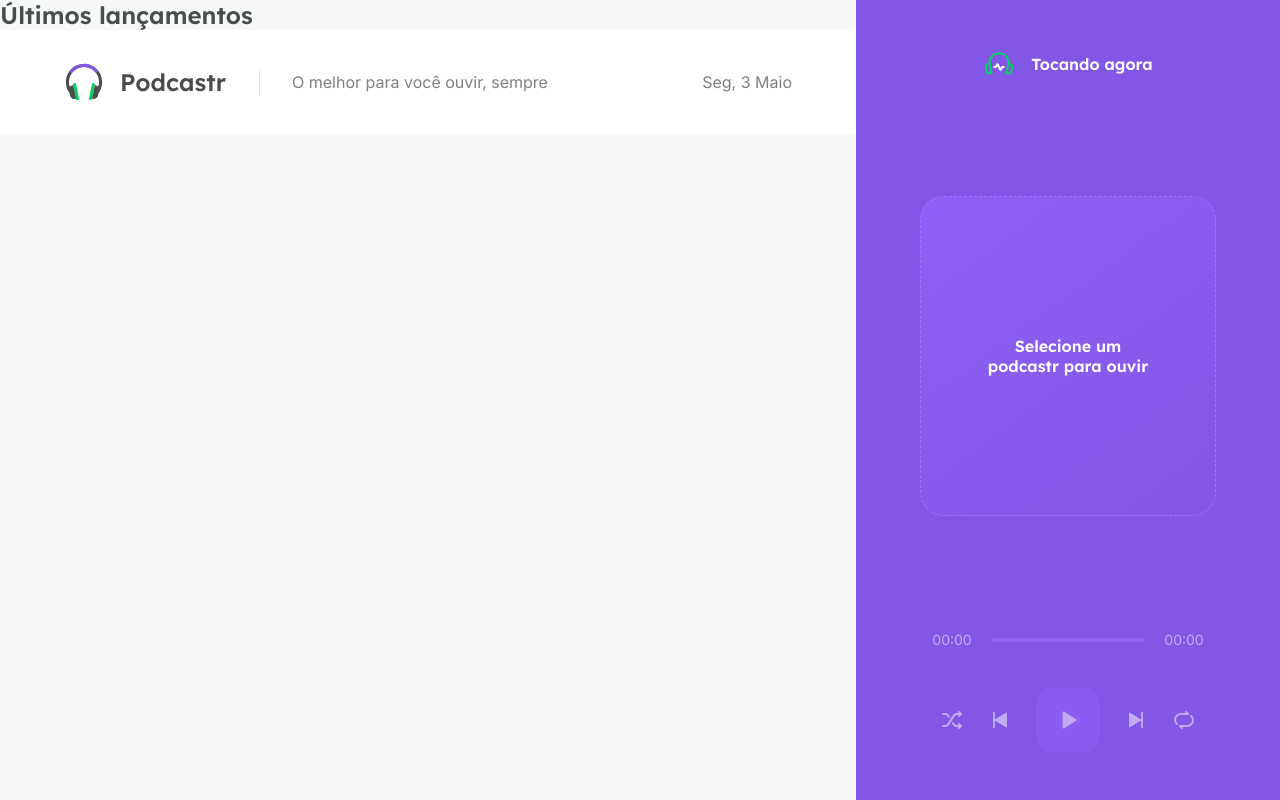
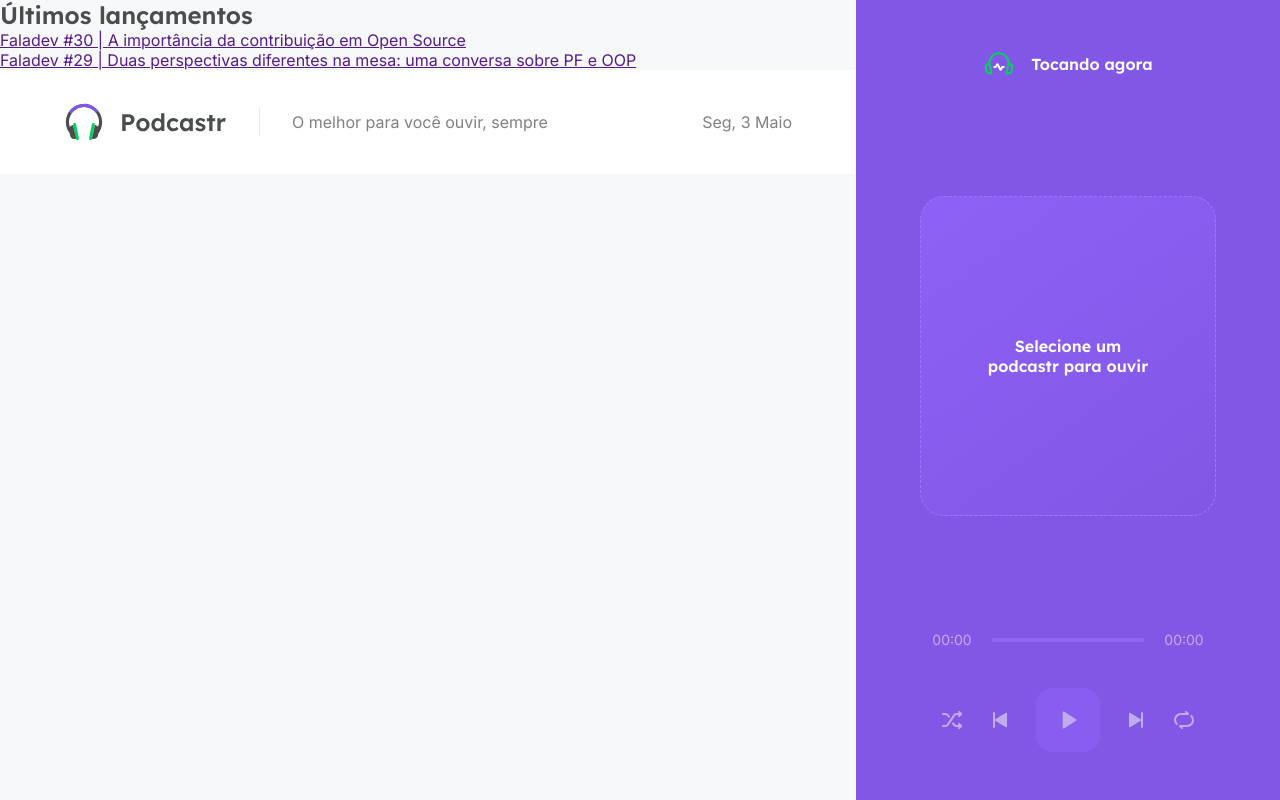
Before and after one commit to Priscilt1/Podcast, a Next.js app: page / in a window 1280 px wide. Built offline with nearby package versions, Linux system fonts and the light colour scheme; data requests are answered from the project's data file.

Commit message:
Percorrendo os episodios com o map e retornando o html

```diff
--- a/src/pages/index.tsx
+++ b/src/pages/index.tsx
@@ -30,7 +30,14 @@ export default function Home({ latestEpisodes, allEpisodes }: HomeProps) {
         <h2>Últimos lançamentos</h2>
 
         <ul>
-
+          {latestEpisodes.map(episode => {
+            return (
+              // o key é uma informacao unica entre os episodios
+              <li key={episode.id}>
+                <a href="">{episode.title}</a>
+              </li>
+            )
+          })}
         </ul>
       </section>
 
```
